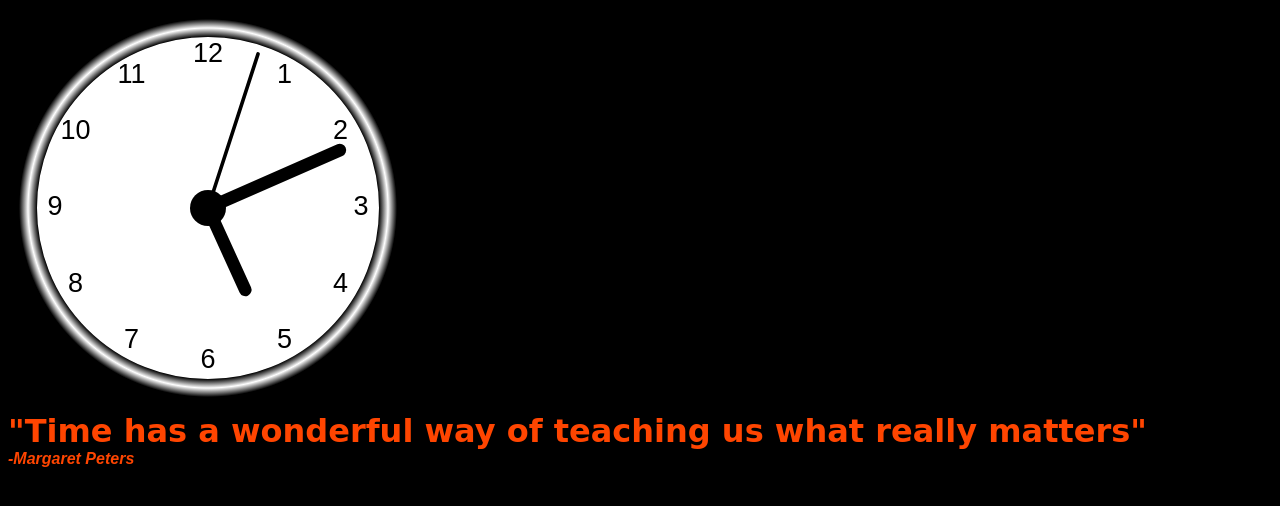
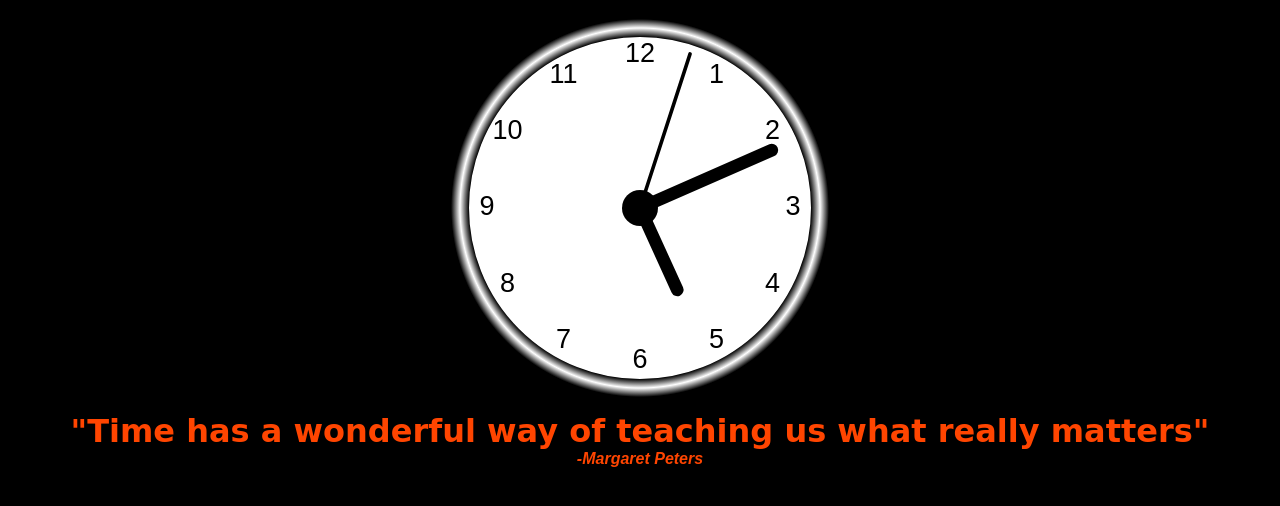
Before and after one commit to SahithiSiripuram/clock, a website: page frontend/index.html in a window 1280 px wide. Drawn offline with Linux system fonts and the light colour scheme.

Commit message:
Update index.css

```diff
--- a/frontend/index.css
+++ b/frontend/index.css
@@ -1,3 +1,6 @@
+body{
+    text-align:center;
+}
 .page{
     background-color: black;
 }
```
